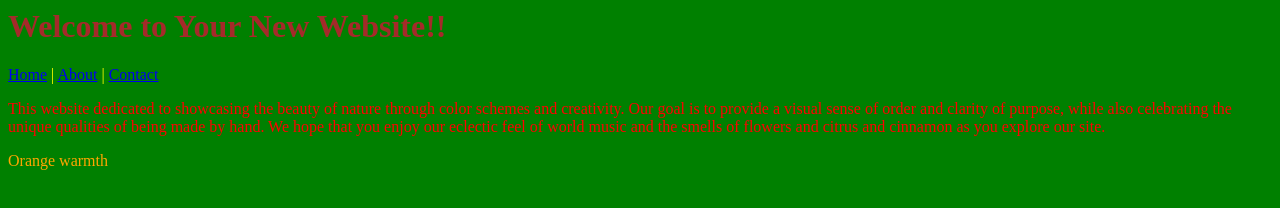
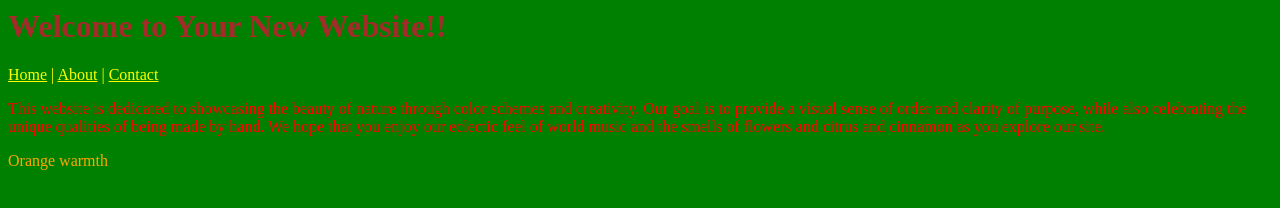
Before and after one commit to TestyDuckling39/Unit-4-2, a plain HTML site: page index.html in a window 1280 px wide. Drawn offline with Linux system fonts and the light colour scheme.

Commit message:
Just updated it

```diff
--- a/index.html
+++ b/index.html
@@ -20,6 +20,9 @@ p {
     .accent2 {
       color: green;
     }
+    a {
+      color: yellow;
+    }
   </style>
 </head>
 <body>
@@ -27,11 +30,9 @@ p {
   <nav>
     <a href="#home">Home</a> |
     <a href="#contact">About</a> |
-  <a href="#fakeemail@gamil.xyz">Contact</a>
+    <a href="#fakeemail@gmail.com">Contact</a>
   </nav>
-<p>This website dedicated to showcasing the beauty of nature through color schemes and creativity. Our goal is to provide a visual sense of order and
-  clarity of purpose, while also celebrating the unique qualities of being made by hand. We hope that you enjoy our eclectic feel of world music and the smells of
-  flowers and citrus and cinnamon as you explore our site.</p>
+  <p>This website is dedicated to showcasing the beauty of nature through color schemes and creativity. Our goal is to provide a visual sense of order and clarity of purpose, while also celebrating the unique qualities of being made by hand. We hope that you enjoy our eclectic feel of world music and the smells of flowers and citrus and cinnamon as you explore our site.</p>
 
   <p class="accent">Orange warmth</p>
   <p class="accent2">Green freshness</p>
```
Lines whose indentation alone changed are shown as unchanged.
